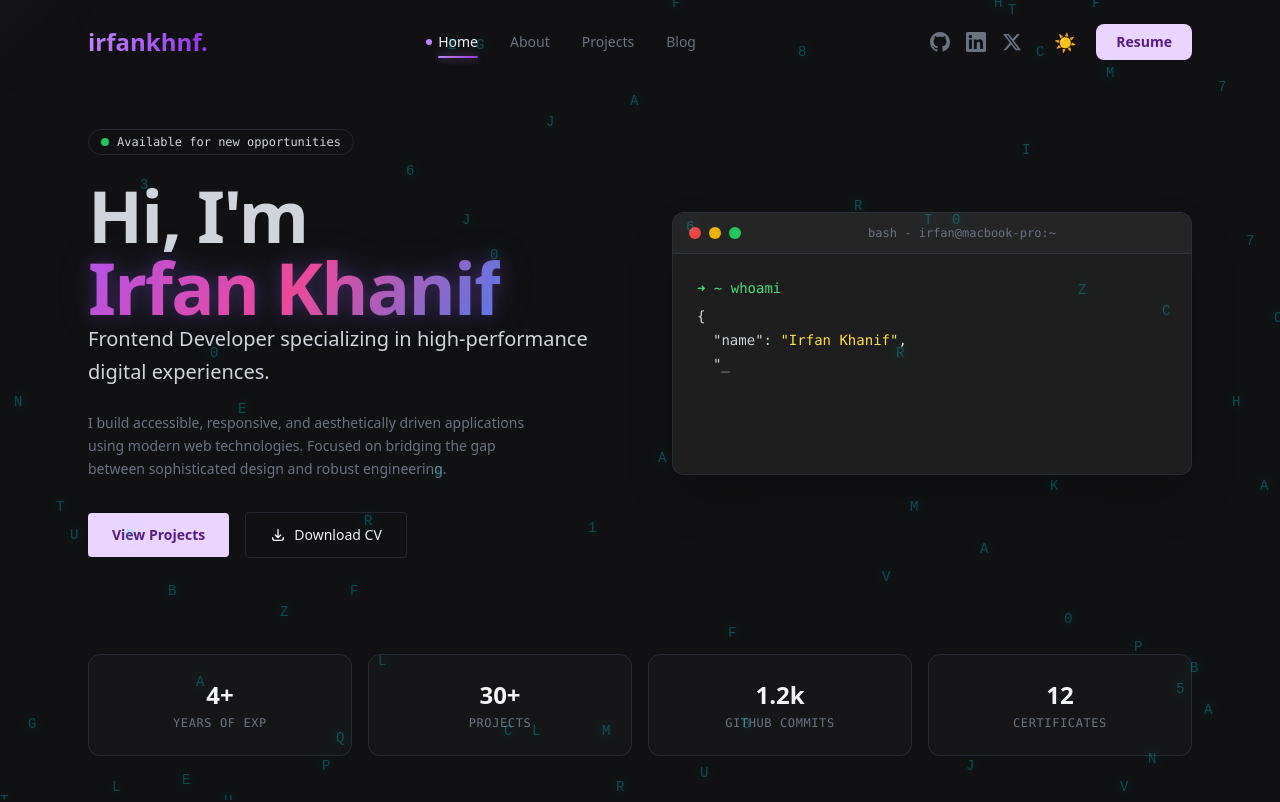
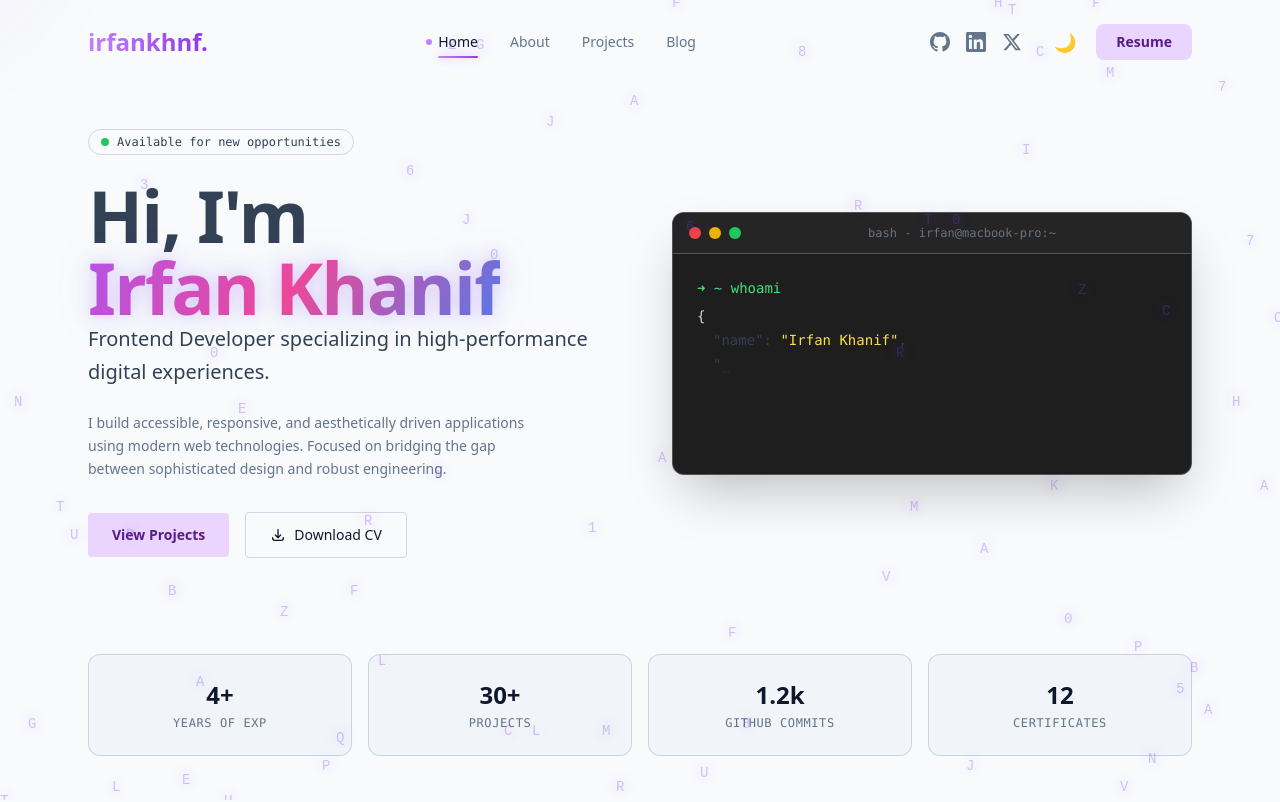
Before and after one commit to irfankhanif/portfolio-website, a Nuxt app: page / in a window 1280 px wide. Shown: the top 802 px of the page. Built offline with nearby package versions, Linux system fonts and the light colour scheme.

Commit message:
add toggle component

```diff
--- /dev/null
+++ b/app/components/ThemeToggle.vue
@@ -0,0 +1,109 @@
+<template>
+  <button
+    class="glass-toggle"
+    :class="theme"
+    @click="toggleTheme"
+    :aria-pressed="theme === 'light'"
+    aria-label="Toggle theme"
+  >
+    <div class="glass-track" />
+    <div class="glass-knob">
+      <IconMoon class="icon-moon" aria-hidden="true" />
+      <IconSun class="icon-sun" aria-hidden="true" />
+    </div>
+  </button>
+</template>
+
+<script setup lang="ts">
+import { useTheme } from "~/composables/useTheme";
+const { theme, toggleTheme } = useTheme();
+import { IconMoon, IconSun } from "@tabler/icons-vue";
+</script>
+
+<style scoped>
+.glass-toggle {
+  position: relative;
+  width: 56px;
+  height: 28px;
+  border-radius: 999px;
+  cursor: pointer;
+  border: none;
+  background: transparent;
+  padding: 0;
+  flex-shrink: 0;
+}
+.glass-track {
+  position: absolute;
+  inset: 0;
+  border-radius: 999px;
+  backdrop-filter: blur(12px) saturate(1.8);
+  -webkit-backdrop-filter: blur(12px) saturate(1.8);
+  transition:
+    background 0.5s ease,
+    border-color 0.5s ease;
+}
+.dark .glass-track {
+  background: rgba(255, 255, 255, 0.08);
+  border: 1px solid rgba(255, 255, 255, 0.18);
+  box-shadow:
+    inset 0 1px 0 rgba(255, 255, 255, 0.15),
+    0 4px 16px rgba(0, 0, 0, 0.3);
+}
+.light .glass-track {
+  background: rgba(255, 255, 255, 0.35);
+  border: 1px solid rgba(255, 255, 255, 0.6);
+  box-shadow:
+    inset 0 1px 0 rgba(255, 255, 255, 0.7),
+    0 4px 16px rgba(0, 0, 0, 0.12);
+}
+.glass-knob {
+  position: absolute;
+  top: 3px;
+  left: 3px;
+  width: 22px;
+  height: 22px;
+  border-radius: 50%;
+  display: flex;
+  align-items: center;
+  justify-content: center;
+  font-size: 11px;
+  transition:
+    transform 0.45s cubic-bezier(0.34, 1.56, 0.64, 1),
+    background 0.5s ease;
+}
+.dark .glass-knob {
+  transform: translateX(0);
+  background: rgba(255, 255, 255, 0.12);
+  border: 1px solid rgba(255, 255, 255, 0.2);
+  box-shadow:
+    inset 0 1px 0 rgba(255, 255, 255, 0.25),
+    0 2px 8px rgba(0, 0, 0, 0.4);
+}
+.light .glass-knob {
+  transform: translateX(28px);
+  background: rgba(255, 255, 255, 0.75);
+  border: 1px solid rgba(255, 255, 255, 0.9);
+  box-shadow:
+    inset 0 1px 0 rgba(255, 255, 255, 1),
+    0 2px 8px rgba(0, 0, 0, 0.15);
+}
+.icon-moon,
+.icon-sun {
+  position: absolute;
+  transition: opacity 0.3s ease;
+}
+.dark .icon-moon {
+  opacity: 1;
+  color: #c8d8f8;
+}
+.dark .icon-sun {
+  opacity: 0;
+}
+.light .icon-moon {
+  opacity: 0;
+}
+.light .icon-sun {
+  opacity: 1;
+  color: #f59e0b;
+}
+</style>
--- a/app/composables/useTheme.ts
+++ b/app/composables/useTheme.ts
@@ -4,40 +4,28 @@ export const useTheme = () => {
   const theme = ref<'dark' | 'light'>('dark')
 
   const applyTheme = (mode: 'dark' | 'light') => {
-    if (import.meta.client) {
-      document.documentElement.classList.toggle('light', mode === 'light')
-      document.documentElement.style.colorScheme = mode
-      localStorage.setItem('irfankhnf-theme', mode)
-    }
+    if (!import.meta.client) return
+    document.documentElement.classList.toggle('light', mode === 'light')
+    document.documentElement.style.colorScheme = mode
+    localStorage.setItem('irfankhnf-theme', mode)
   }
 
   const toggleTheme = () => {
-    const newTheme = theme.value === 'dark' ? 'light' : 'dark'
-    theme.value = newTheme
-    applyTheme(newTheme)
+    theme.value = theme.value === 'dark' ? 'light' : 'dark'
   }
 
-  // Load dari localStorage saat mount
   onMounted(() => {
-    if (import.meta.client) {
-      const saved = localStorage.getItem('irfankhnf-theme') as 'dark' | 'light' | null
-      if (saved) {
-        theme.value = saved
-        applyTheme(saved)
-      } else {
-        // Default dark
-        applyTheme('dark')
-      }
-    }
+    const saved = localStorage.getItem('irfankhnf-theme') as 'dark' | 'light' | null
+    const systemPref = window.matchMedia('(prefers-color-scheme: dark)').matches
+      ? 'dark'
+      : 'light'
+    theme.value = saved ?? systemPref
+    applyTheme(theme.value)
   })
 
-  // Watch perubahan
   watch(theme, (val) => {
     applyTheme(val)
   })
 
-  return {
-    theme,
-    toggleTheme,
-  }
+  return { theme, toggleTheme }
 }
```
